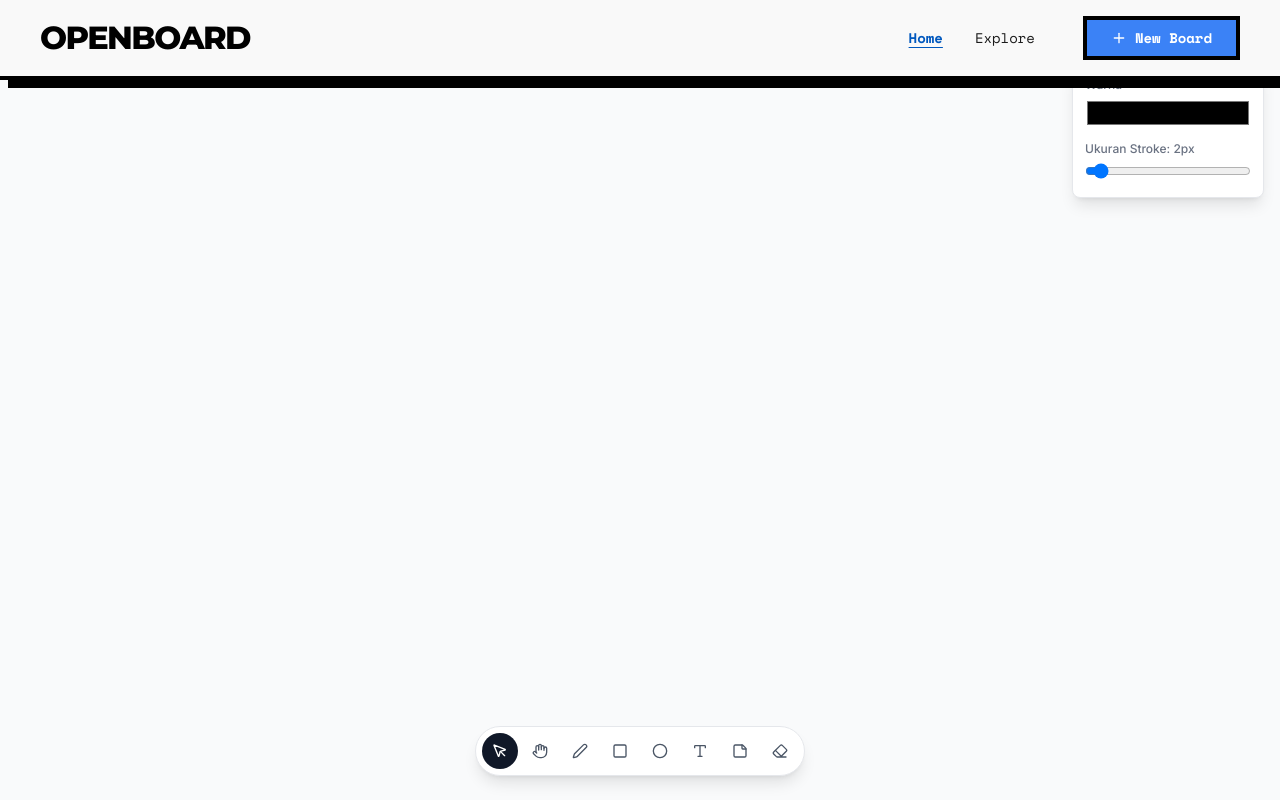
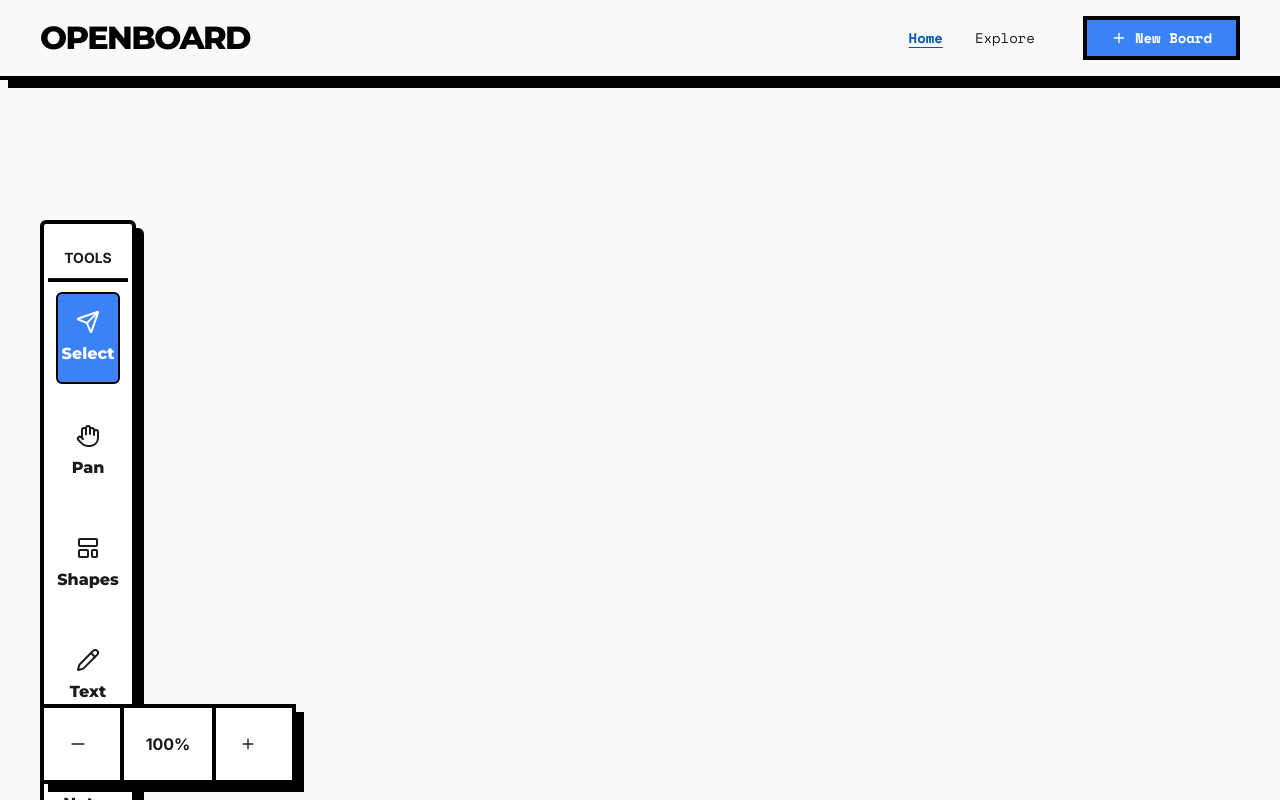
Before and after one commit to grup-belajar/open-board, a Next.js app: page /board/board-1 in a window 1280 px wide. Built offline with nearby package versions, Linux system fonts and the light colour scheme.

Commit message:
feat : ⚒️ local state zoom out (state)

```diff
--- a/src/app/board/[id]/page.tsx
+++ b/src/app/board/[id]/page.tsx
@@ -1,17 +1,33 @@
+'use client'
 import Navbar from '../../../components/ui/Navbar';
-import Toolbar from '../../../components/ui/Toolbar';
-import WhiteboardCanvas from '../../../components/canvas/WhiteboardCanvas';
-import PropertyPanel from '../../../components/properties/PropertyPanel';
+import WhiteboardCanvas from '@/src/components/canvas/WhiteboardCanvas';
+import ButtonZoom from '@/src/components/ui/button/ButtonZoom';
+import SudidebrColors from '@/src/components/ui/Sidebar';
+import { useState } from 'react';
 
 export default function BoardPage() {
+  const [zoom, setZoom] = useState<number>(100);
+  const minZoom: number = 75;
+  const maxZoom: number = 250;
+  const step: number = 10;
+
+  const handleZoom = () => {
+    setZoom(prev => Math.min(prev + step, maxZoom))
+  }
+
+  const handleOutZoom = () => {
+    setZoom(prev => Math.min(prev - step, minZoom))
+  }
   return (
     <div className="flex h-screen flex-col overflow-hidden bg-gray-50">
       <Navbar />
-      <div className="relative flex-1">
+      <div className="relative flex-1" style={{
+        transform: `scale(${zoom / 100})`,
+      }}>
         <WhiteboardCanvas />
-        <Toolbar />
-        <PropertyPanel />
+        <SudidebrColors />
       </div>
+      <ButtonZoom zoom={zoom} handleOutZoom={handleOutZoom} handleZoom={handleZoom} />
     </div>
   );
 }
```
